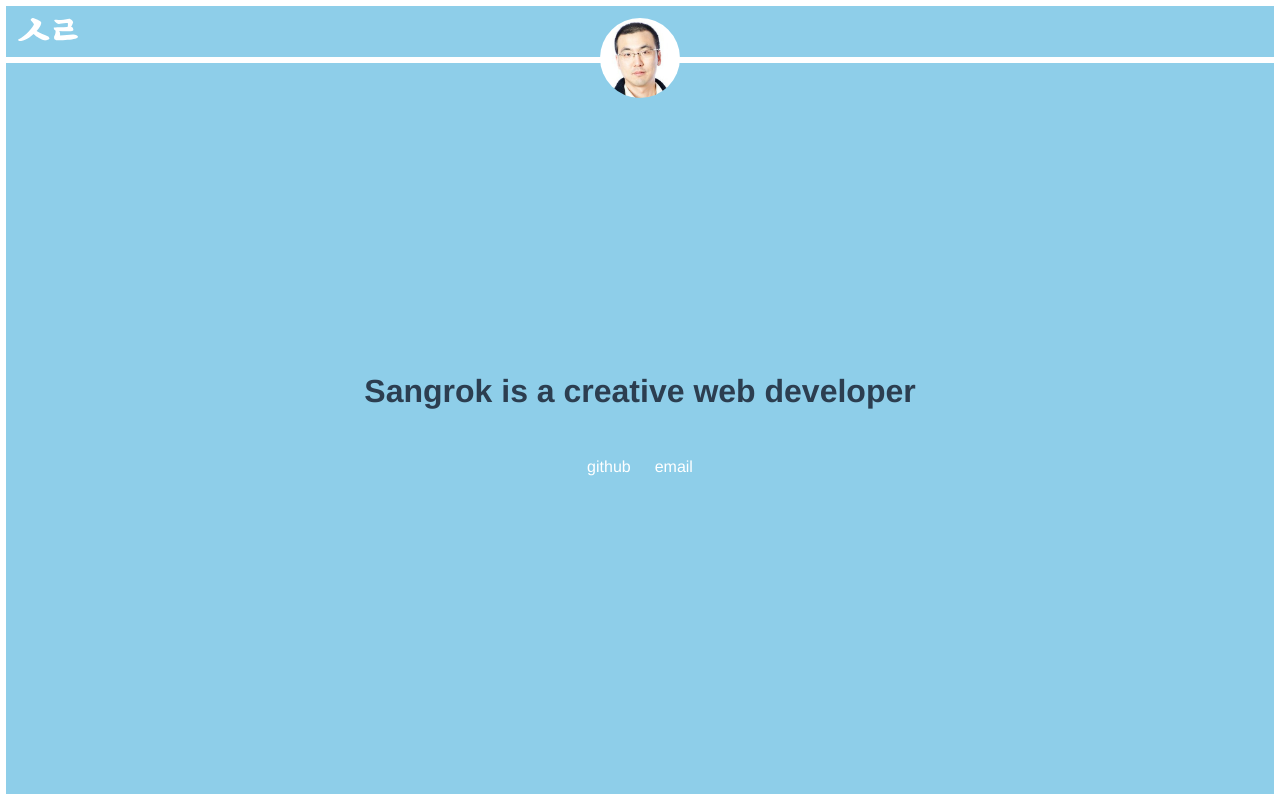
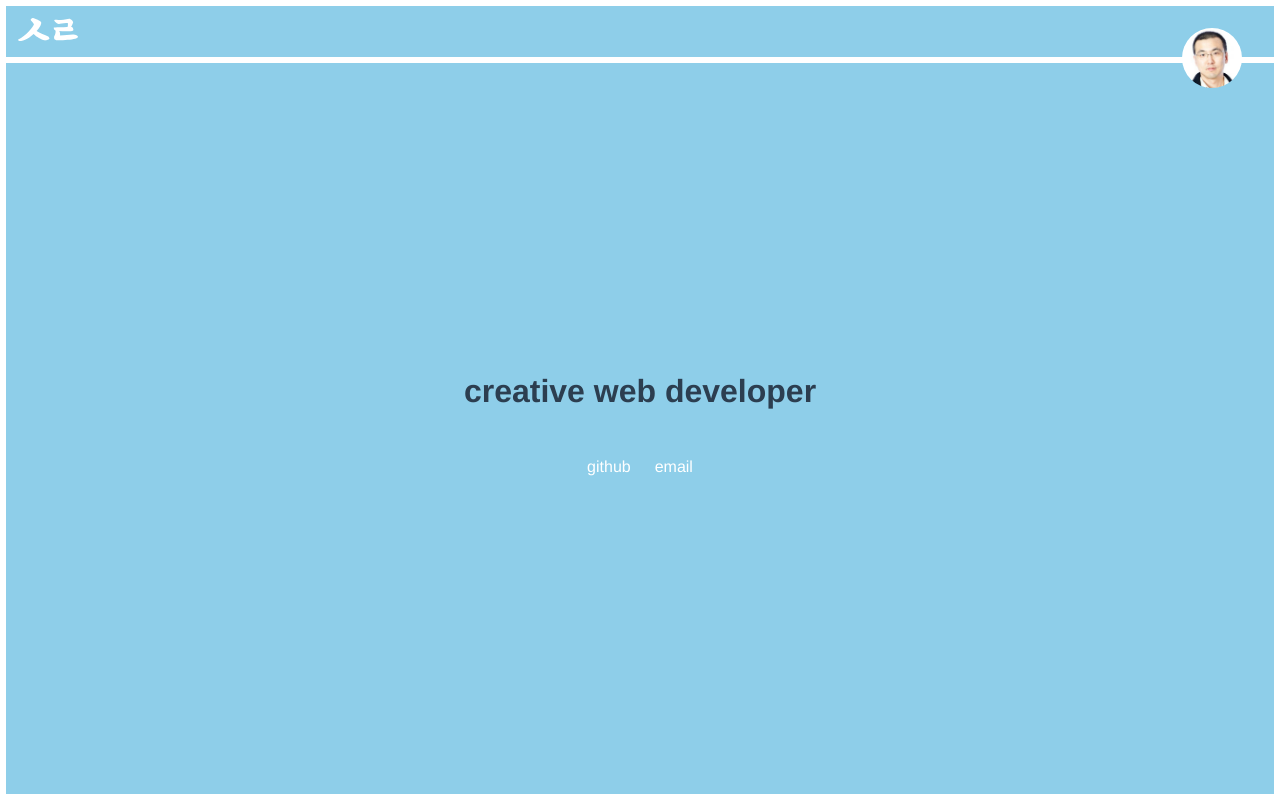
Before and after one commit to nogever/sangrokkim, a Vue app: page /#/ in a window 1280 px wide. Built offline with nearby package versions, Linux system fonts and the light colour scheme; grey boxes are pictures that could not be loaded.

Commit message:
small refactor

```diff
--- a/src/App.vue
+++ b/src/App.vue
@@ -11,7 +11,7 @@
 import RHeader from './components/Header'
 
 export default {
-  name: 'app',
+  name: 'sr-app',
   components: { RHeader },
 }
 </script>
--- /dev/null
+++ b/src/components/Contact.vue
@@ -0,0 +1,46 @@
+<template>
+  <div class="contact">
+    <a class="github" href="http://github.com/nogever" target="_blank">github</a>
+    <a href="mailto:nogever@gmail.com">email</a>
+  </div>
+</template>
+
+<script>
+export default {
+  name: 'sr-contact',
+}
+</script>
+
+<!-- Add "scoped" attribute to limit CSS to this component only -->
+<style lang="scss" scroped>
+.contact {
+  a {
+    color: white;
+    text-decoration: none;
+    margin: 0 12px;
+    display: inline-block;
+    position: relative;
+    transition: color .15s ease-in;
+    &.github::after {
+      content: '';
+      display: block;
+      opacity: 0;
+      position: absolute;
+      top: -34px;
+      left: 0;
+      width: 100%;
+      height: 40px;
+      background: url('../assets/Octocat.png') 50% 50%;
+      background-size: contain;
+      background-repeat: no-repeat;
+      transition: opacity .3s ease-in;
+    }
+    &.github:hover::after {
+      opacity: 1;
+    }
+    &:hover {
+      color: black;
+    }
+  }
+}
+</style>
--- a/src/components/Header.vue
+++ b/src/components/Header.vue
@@ -17,12 +17,15 @@
       c-3.806-1.522-6.395-7.612-5.177-9.287c0.152-0.305,1.827-0.609,4.416-0.609c8.069,0,23.751-0.457,37.911-1.218H319.866
       L319.866,256.258z"/>
     </svg>
+    <r-profile class="profile"></r-profile>
   </header>
 </template>
 
 <script>
+import RProfile from './Profile'
 export default {
-  name: 'r-header',
+  name: 'sr-header',
+  components: { RProfile },
 }
 </script>
 
@@ -37,5 +40,13 @@ header {
     height: auto;
     fill: white;
   }
+  .profile {
+    width: 60px;
+    height: 60px;
+    margin: 20px;
+    position: absolute;
+    top: 2px;
+    right: 24px;
+  }
 }
 </style>
--- a/src/components/Hello.vue
+++ b/src/components/Hello.vue
@@ -1,20 +1,15 @@
 <template>
   <div class="hello">
-    <r-profile class="profile"></r-profile>
-    <h1>Sangrok is a creative web developer</h1>
-    <div class="contact">
-      <a class="github" href="http://github.com/nogever" target="_blank">github</a>
-      <a href="mailto:nogever@gmail.com">email</a>
-    </div>
+    <h1>creative web developer</h1>
+    <sr-contact></sr-contact>
   </div>
 </template>
 
 <script>
-import RProfile from './Profile'
-
+import SrContact from './Contact'
 export default {
-  name: 'hello',
-  components: { RProfile },
+  name: 'sr-hello',
+  components: { SrContact },
 }
 </script>
 
@@ -28,43 +23,8 @@ export default {
   height: 100%;
   background: rgba(142, 206, 233, 1);
   padding: 100px 6%;
-  .profile {
-    width: 80px;
-    height: 80px;
-    margin: 12px;
-    position: fixed;
-    top: 6px;
-  }
   h1 {
     margin: 48px;
   }
-  a {
-    color: white;
-    text-decoration: none;
-    margin: 0 12px;
-    display: inline-block;
-    position: relative;
-    transition: color .15s ease-in;
-    &.github::after {
-      content: '';
-      display: block;
-      opacity: 0;
-      position: absolute;
-      top: -34px;
-      left: 0;
-      width: 100%;
-      height: 40px;
-      background: url('../assets/Octocat.png') 50% 50%;
-      background-size: contain;
-      background-repeat: no-repeat;
-      transition: opacity .3s ease-in;
-    }
-    &.github:hover::after {
-      opacity: 1;
-    }
-    &:hover {
-      color: black;
-    }
-  }
 }
 </style>
--- a/src/router/index.js
+++ b/src/router/index.js
@@ -1,6 +1,6 @@
 import Vue from 'vue'
 import Router from 'vue-router'
-import Hello from '@/components/Hello'
+import SrHello from '@/components/Hello'
 
 Vue.use(Router)
 
@@ -9,7 +9,7 @@ export default new Router({
     {
       path: '/',
       name: 'Hello',
-      component: Hello
+      component: SrHello
     }
   ]
 })
```
Also changed, not shown: 16 other files (tests, documents, lock files or other folders).
